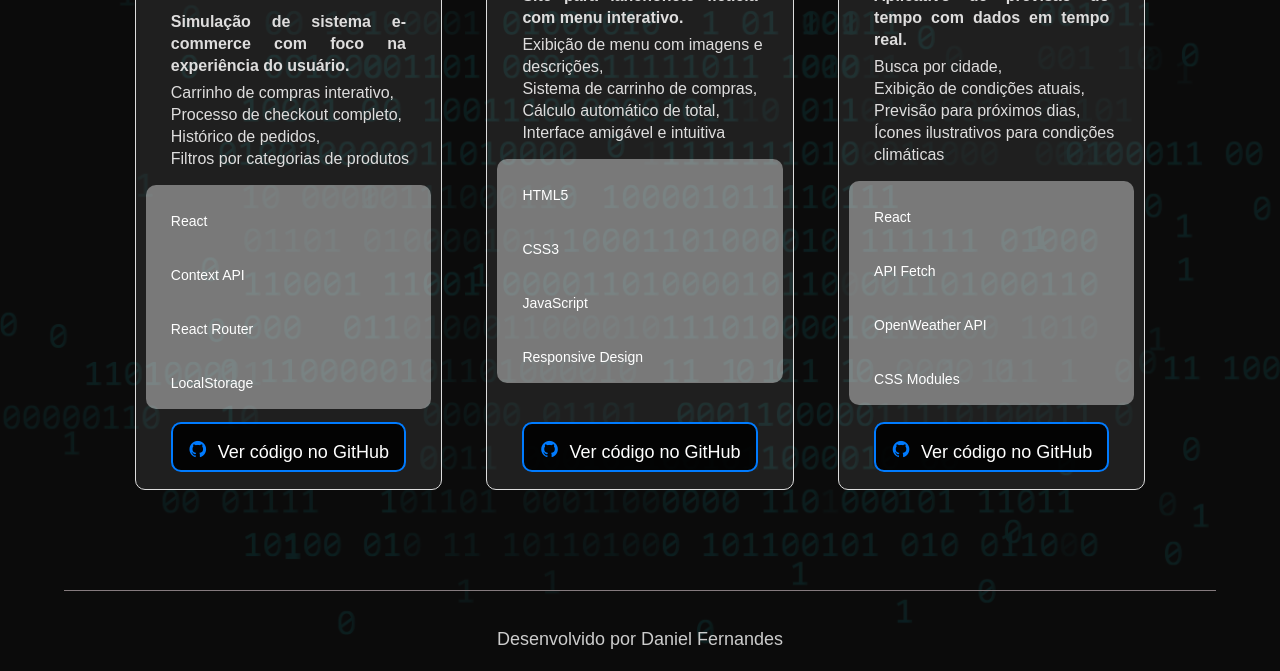
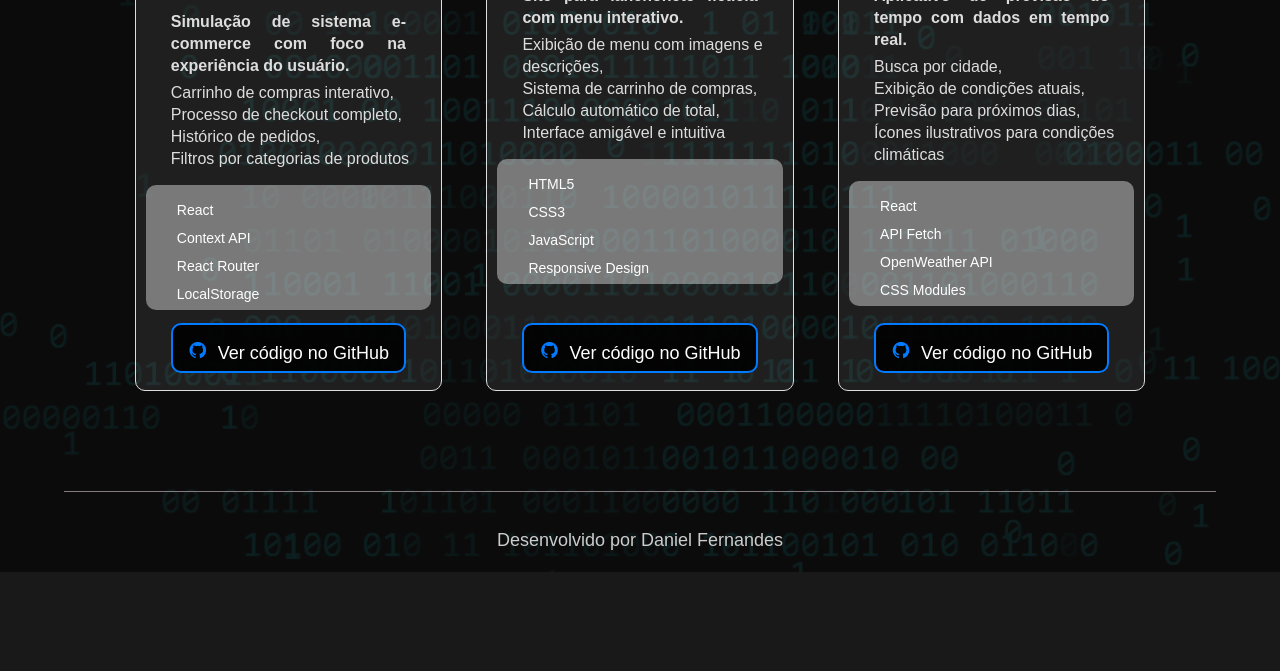
Before and after one commit to bdancost/portfolio2025, a website built with Vite: page index.html in a window 1280 px wide. Shown: the part 2371-3042 px from the top of the page. After the commit the page ends 2943 px from the top, so only its background shows below. Built offline with nearby package versions, Linux system fonts and the light colour scheme.

Commit message:
Ajustando alinhamento de texto dos cards projetos

```diff
--- a/css/projetos.css
+++ b/css/projetos.css
@@ -133,24 +133,28 @@ body {
 
 .tecnologias-container {
   margin-bottom: 2rem;
-  padding: 1rem;
+  padding: 0.5rem 1rem;
   background-color: rgba(255, 255, 255, 0.4);
   border-radius: 10px;
 }
 
 .tech-tag {
   display: inline-block;
-  justify-content: center;
   color: white;
+  padding: 0.1rem 0.6rem; /* Padding mais compacto */
   border-radius: 1rem;
-  font-size: 1.4rem;
+  font-size: 1.4rem; /* Fonte ligeiramente menor */
+  line-height: 0.5; /* Altura de linha reduzida */
+  margin-bottom: 0.1rem; /* Espaçamento mínimo entre tags */
 }
 
 .tecnologias-lista {
   display: flex;
   flex-direction: column;
+  gap: 0.1rem; /* Espaçamento entre as tags */
   list-style: none;
   padding-left: 0;
+  margin: 0;
 }
 
 .tecnologias-lista li {
```
